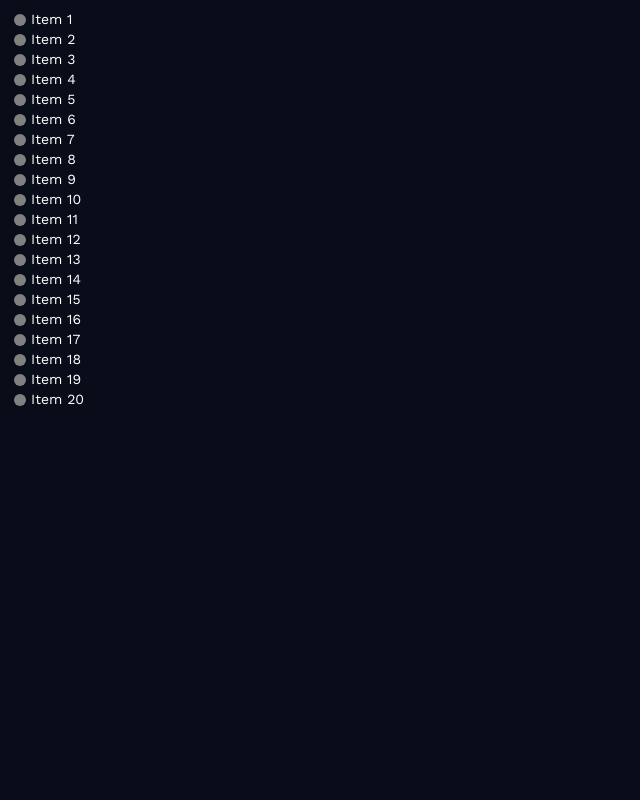
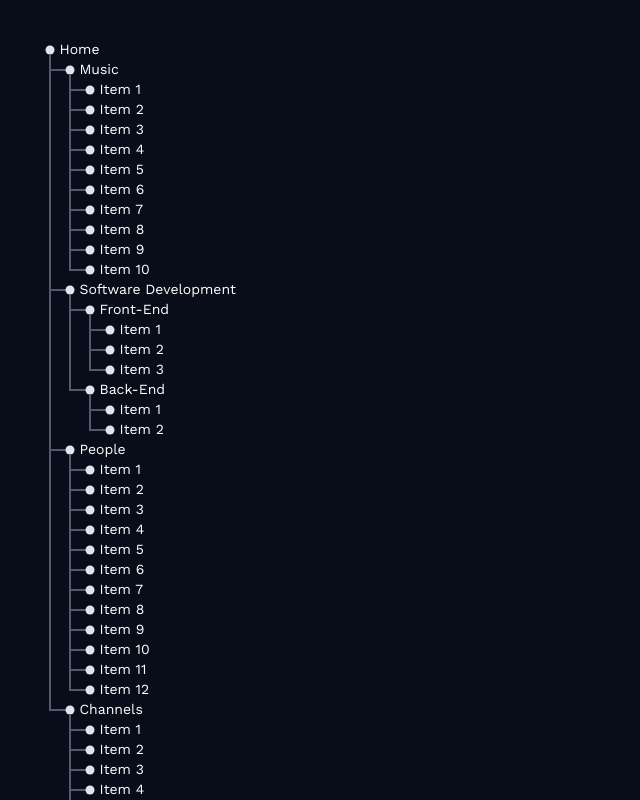
Before and after one commit to ilyaivanov/vanilla-tree, a website built with webpack: page index.html in a window 1280 px wide. Shown: the whole page, without its empty margins (0-640 px from the left). Built offline with nearby package versions, Linux system fonts and the light colour scheme.

Commit message:
Render a static tree

```diff
--- a/index.html
+++ b/index.html
@@ -7,7 +7,7 @@
     <style>
       /* @import url("https://fonts.googleapis.com/css?family=Poppins:200,200i,300,300i,400,400i,500,500i,600,600i,700,700i"); */
       /* @import url("https://fonts.googleapis.com/css2?family=Roboto:wght@400;500;700&display=swap"); */
-      @import url("https://fonts.googleapis.com/css2?family=Work+Sans:wght@400;500;700&display=swap");
+      @import url("https://fonts.googleapis.com/css2?family=Work+Sans:wght@400;500;600;700&display=swap");
       body {
         font-family: "Work Sans", sans-serif;
         margin: 0;
--- a/src/global.d.ts
+++ /dev/null
@@ -1,4 +0,0 @@
-type Item = {
-  title: string;
-  children: Item[];
-};
--- a/src/infra/svg.ts
+++ b/src/infra/svg.ts
@@ -25,6 +25,7 @@ type TextProps = {
   dy?: string;
   fill?: string;
   "font-size"?: number;
+  "font-weight"?: number;
   contentEditable?: boolean;
 };
 export const text = (text: string, props: TextProps) => {
@@ -37,6 +38,7 @@ export const text = (text: string, props: TextProps) => {
 type PathProps = {
   d: string;
   stroke?: string;
+  "stroke-width"?: number;
   fill?: string;
 };
 export const path = (props: PathProps) => assignProps(svgElem("path"), props);
--- /dev/null
+++ b/src/itemsTree/index.ts
@@ -0,0 +1,25 @@
+import { forEachChild } from "./traversal";
+
+const randomName = (index: number) => "Item " + index;
+
+export const createItem = (title: string, children: Item[] = []): Item => {
+  const item = {
+    title,
+    children,
+    globalIndex: 0,
+  };
+
+  if (children.length > 0) children.forEach((child) => (child.parent = item));
+  return item;
+};
+
+export const createRoot = (title: string, children: Item[]): Item => {
+  const result = createItem(title, children);
+
+  let index = 0;
+  forEachChild(result, (item) => (item.globalIndex = index++));
+  return result;
+};
+
+export const randomItems = (count: number): Item[] =>
+  Array.from(new Array(count)).map((_, i) => createItem(randomName(i + 1)));
--- /dev/null
+++ b/src/itemsTree/traversal.ts
@@ -0,0 +1,7 @@
+export const forEachChild = (root: Item, action: (item: Item) => void) => {
+  const forEachItemAndChildren = (item: Item) => {
+    action(item);
+    item.children.forEach(forEachItemAndChildren);
+  };
+  forEachItemAndChildren(root);
+};
--- a/src/main.ts
+++ b/src/main.ts
@@ -1,18 +1,14 @@
 import { viewTree } from "./tree";
+import { createItem, createRoot, randomItems } from "./itemsTree";
 
-//DATA
-
-const randomName = (index: number) => "Item " + index;
-
-const randomItems = (count: number) =>
-  Array.from(new Array(count)).map((_, i) => ({
-    title: randomName(i + 1),
-    children: [],
-  }));
-
-const root: Item = {
-  title: "Home",
-  children: randomItems(20),
-};
+const root: Item = createRoot("Home", [
+  createItem("Music", randomItems(10)),
+  createItem("Software Development", [
+    createItem("Front-End", randomItems(3)),
+    createItem("Back-End", randomItems(2)),
+  ]),
+  createItem("People", randomItems(12)),
+  createItem("Channels", randomItems(5)),
+]);
 
 document.body.appendChild(viewTree(root));
--- a/src/tree/constants.ts
+++ b/src/tree/constants.ts
@@ -1,6 +1,13 @@
 export const spacings = {
   distanceBetweenTextAndCircle: 5,
-  circleSize: 6,
+  circleRadius: 4.5,
   verticalDistanceBetweenItemCenters: 20,
   horizontalDistanceBetweenItems: 20,
+  rootGap: 50,
 };
+
+export const colors = {
+  textRegular: "white",
+  circle: "#DEE4F2",
+  lines: "#535971",
+};
--- a/src/tree/index.ts
+++ b/src/tree/index.ts
@@ -1,24 +1,55 @@
 import { svg } from "../infra";
-import { spacings } from "./constants";
+import { colors, spacings } from "./constants";
 
 export const viewTree = (root: Item): SVGSVGElement => {
   const height = window.innerHeight;
   const width = window.innerWidth;
   return svg.svg(
     { viewBox: `0 0 ${width} ${height}`, width, height },
-    root.children.map(viewItem)
+    viewItem(root)
   );
 };
 
-const viewItem = (item: Item, index: number) => {
-  const x = (index + 1) * spacings.verticalDistanceBetweenItemCenters;
-
-  return svg.g({ transform: `translate(0, ${x})` }, [
-    svg.circle({ cx: 20, r: spacings.circleSize, fill: "grey" }),
+const viewItem = (item: Item): SVGElement =>
+  svg.g({ transform: getItemTransform(item) }, [
+    svg.path({
+      d: svgPath(item),
+      "stroke-width": strokeWidth,
+      stroke: colors.lines,
+      fill: "none",
+    }),
+    svg.circle({ r: spacings.circleRadius, fill: colors.circle }),
     svg.text(item.title, {
       dy: "0.32em",
-      x: 20 + spacings.circleSize + spacings.distanceBetweenTextAndCircle,
-      fill: "white",
+      x: spacings.circleRadius + spacings.distanceBetweenTextAndCircle,
+      fill: colors.textRegular,
     }),
+
+    svg.g({}, item.children.map(viewItem)),
   ]);
+
+const getItemTransform = (item: Item): string => {
+  //TODO: check if in focus
+  if (!item.parent) return `translate(${spacings.rootGap},${spacings.rootGap})`;
+  else {
+    const rowsFromParent = item.globalIndex - item.parent.globalIndex;
+    const x = spacings.horizontalDistanceBetweenItems;
+    const y = rowsFromParent * spacings.verticalDistanceBetweenItemCenters;
+    return `translate(${x},${y})`;
+  }
 };
+
+//this 0.5 offset creates a clear separation for 1-pixel sized lines
+//it depends upon the stroke
+const strokeWidth: number = 2;
+const strokeOffset = strokeWidth == 1 ? 0.5 : 0;
+const svgPath = (item: Item): string =>
+  item.parent
+    ? `M0,${strokeOffset}H-${
+        spacings.horizontalDistanceBetweenItems + strokeOffset
+      }V-${
+        (item.globalIndex! - item.parent.globalIndex!) *
+          spacings.verticalDistanceBetweenItemCenters -
+        spacings.circleRadius
+      }`
+    : "";
```
Also changed, not shown: src/itemsTree/global.d.ts (added, +8 -0 lines).
